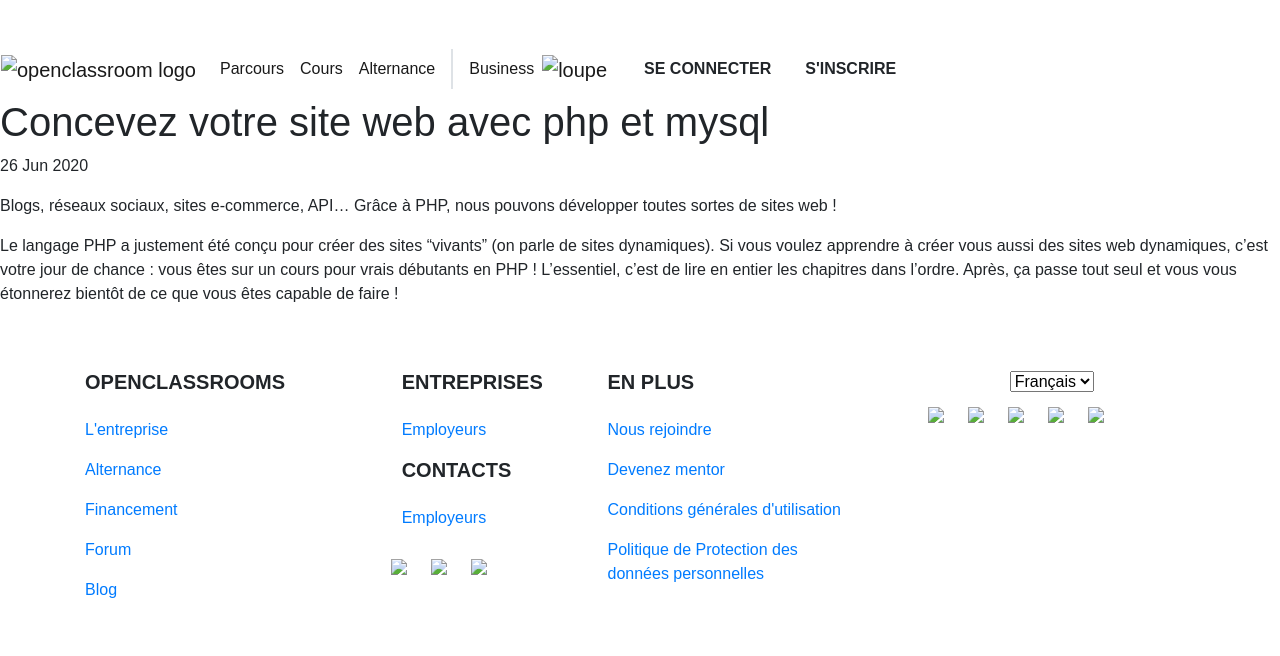
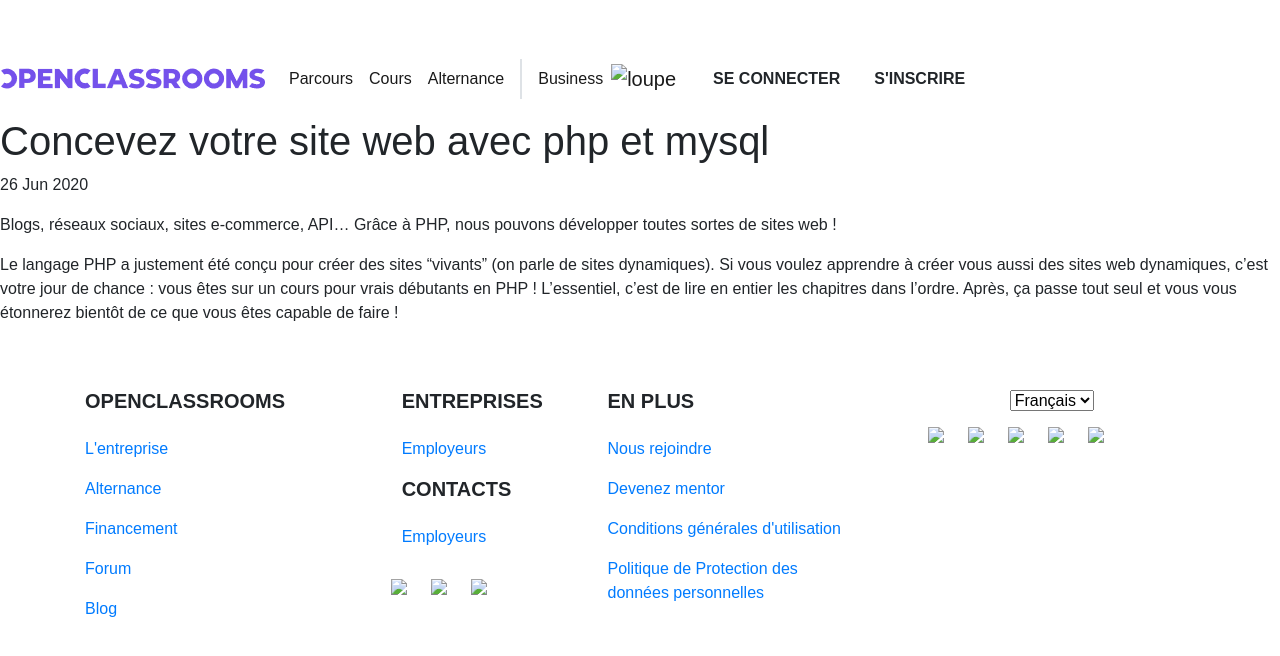
Before and after one commit to OceaneRFT/JEKYLL, a Jekyll site: the page built from _posts/2020-06-26-concevez votre site web avec PHP et MySQL.md, in a window 1280 px wide. Shown: the top 656 px of the page. Built offline with Jekyll 4.4.1, drawn with Linux system fonts in a browser that asks for light colours.

Commit message:
update post

```diff
--- a/_includes/navigation.html
+++ b/_includes/navigation.html
@@ -12,7 +12,7 @@
   <div class="row">
       <nav class="navbar navbar-expand-lg navbar-light">
           <a class="navbar-brand" href="index.html">
-              <img src="assets/images/logo.png" alt="openclassroom logo">
+              <img src="{{ 'assets/images/logo.png' | relative_url }}" alt="openclassroom logo">
           </a>
           <button class="navbar-toggler" type="button" data-toggle="collapse" data-target="#navbarContent" aria-controls="navbarSupportedContent" aria-expanded="false" aria-label="Toggle navigation">
               <span class="navbar-toggler-icon"></span>
```
